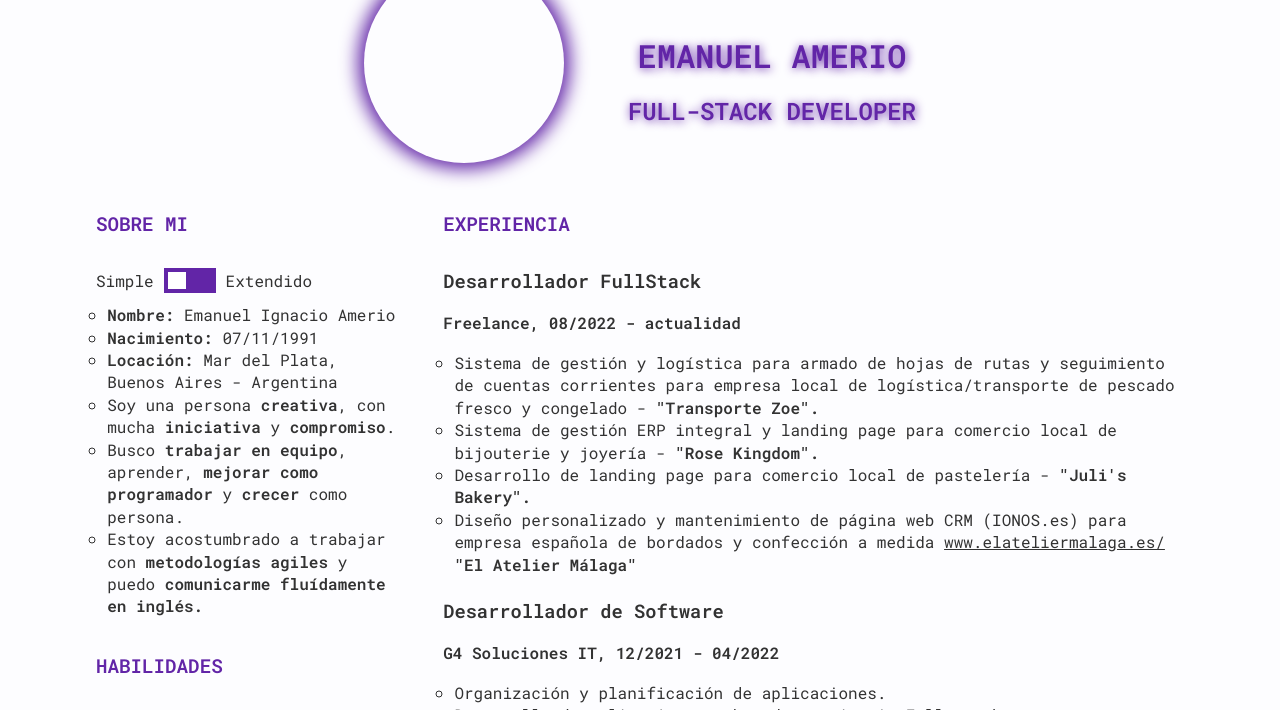
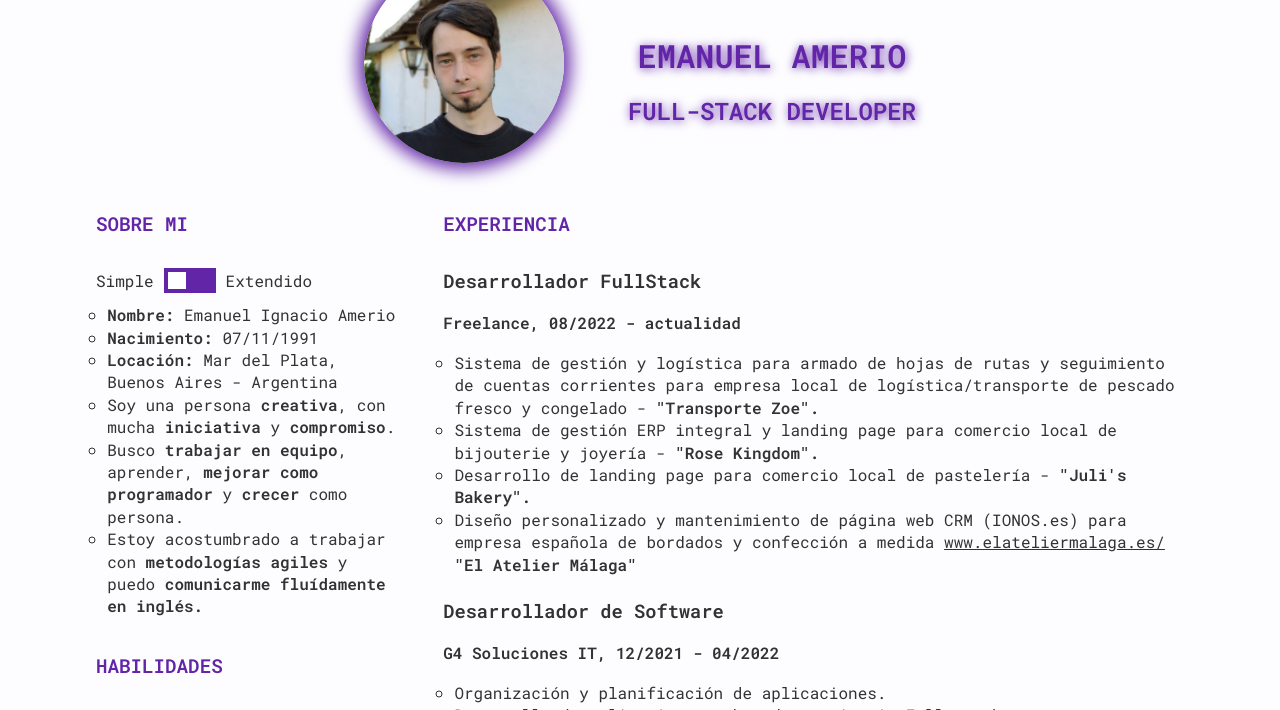
Before and after one commit to emarose/cv2023, a plain HTML site: page index.html in a window 1280 px wide. Shown: the part 53-763 px from the top of the page. Drawn offline with Linux system fonts and the light colour scheme; the site is published under a folder, as on GitHub Pages, so addresses that start at the root find nothing.

Commit message:
Update index.html

```diff
--- a/index.html
+++ b/index.html
@@ -13,7 +13,7 @@
 <body id="body">
   <header>
     <div class="image">
-      <img src="/doc/assets/foto.jpg" alt="foto" />
+      <img src="./doc/assets/foto.jpg" alt="foto" />
     </div>
     <div class="title">
       <h2>emanuel amerio</h2>
```
